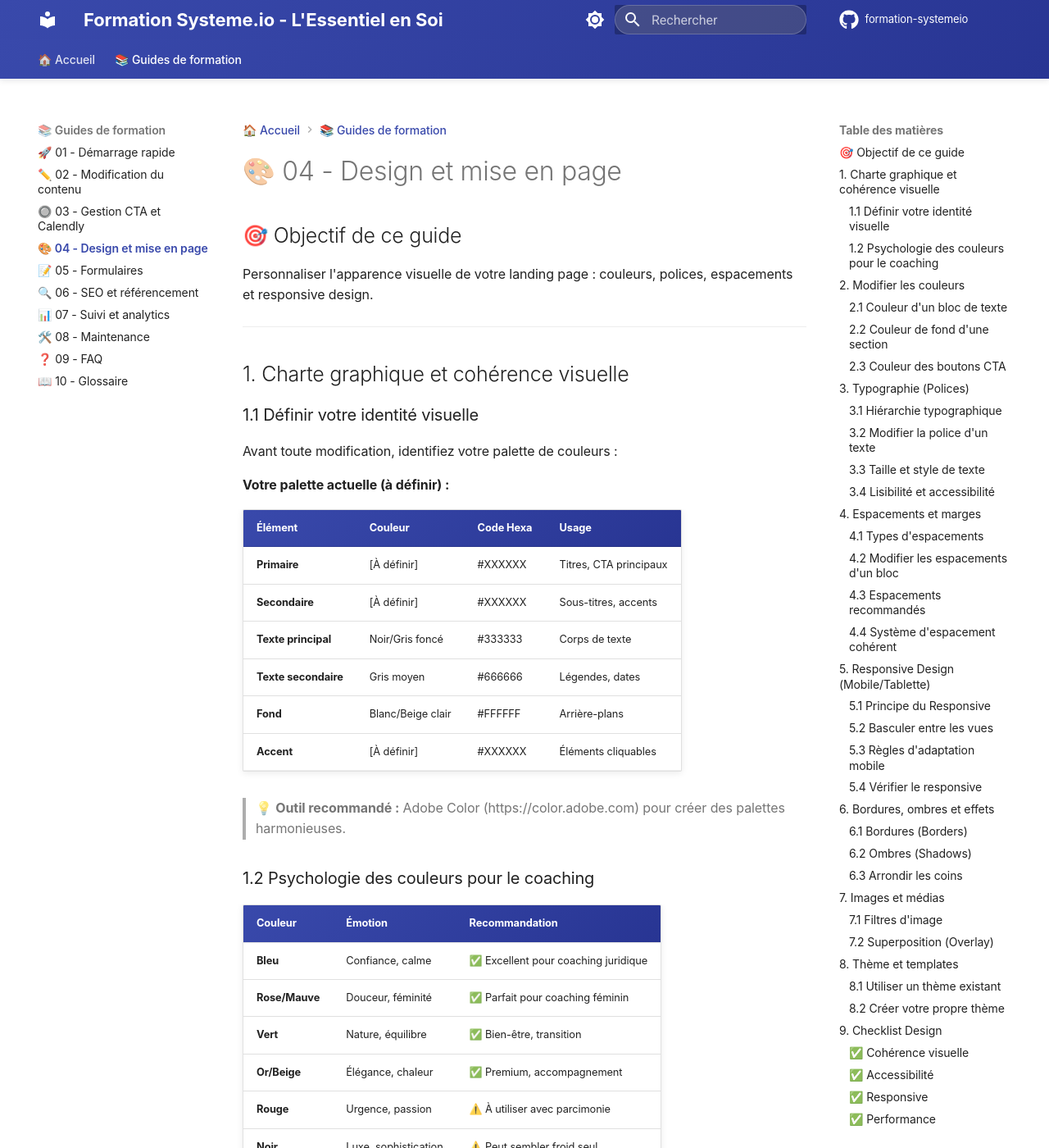
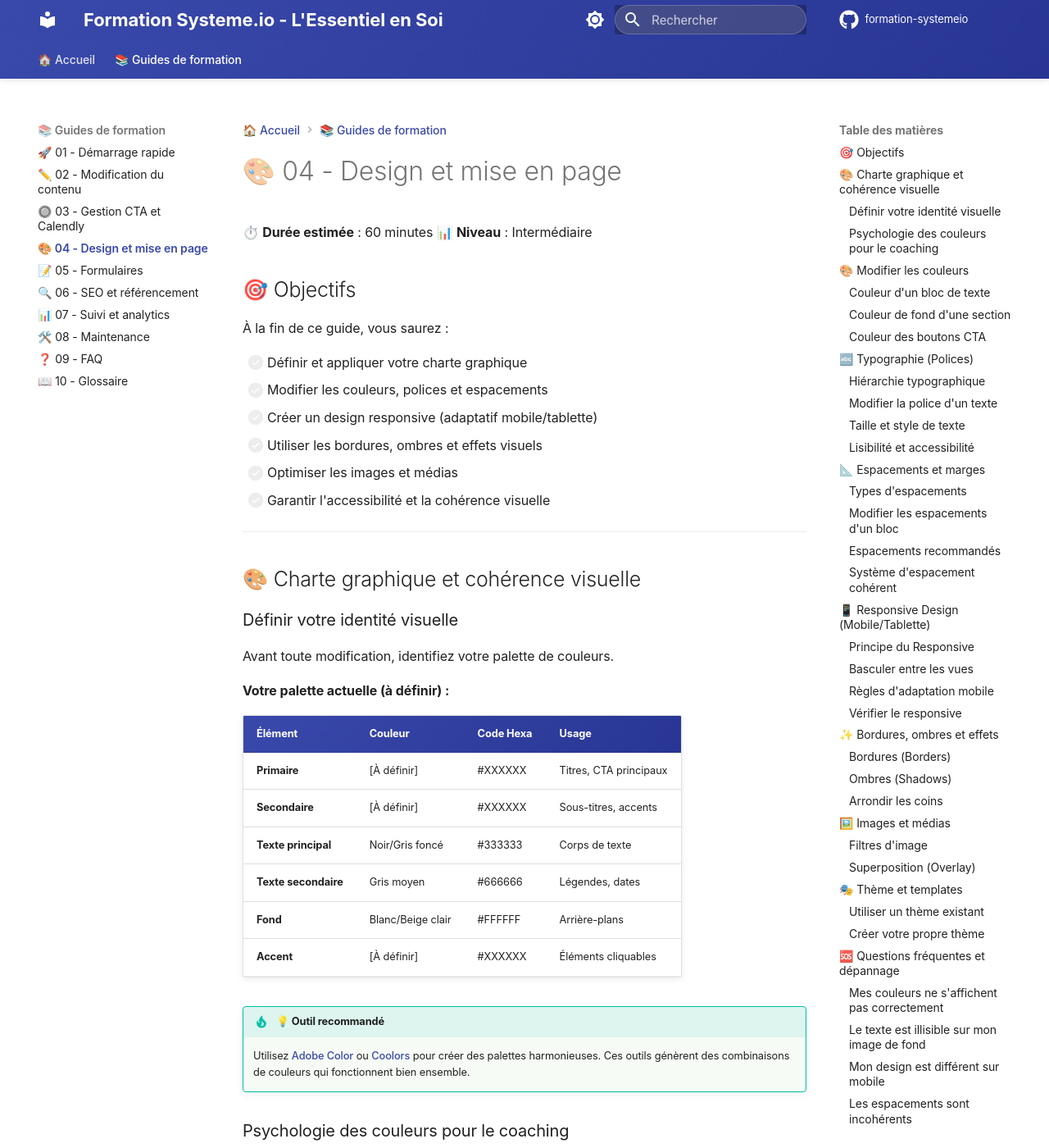
Before and after one commit to Mehdisback/formation-systemio, an MkDocs documentation site: the page built from docs/04-DESIGN-MISE-EN-PAGE.md, in a window 1280 px wide and 1400 px high. Shown: the whole window at 82% size. Built offline with MkDocs 1.6.1 and Material for MkDocs 9.7.7, drawn with Linux system fonts in a browser that asks for light colours; comment, search, counter and statistics services are not loaded; some of the changed text lies outside the part shown.

Commit message:
Adaptation du Guide 04 au style défini
Améliorations apportées :
- ✅ Titre standardisé : "🎨 04 - Design et mise en page"
- ✅ Durée estimée (60 min) et niveau (Intermédiaire)
- ✅ Objectifs en checklists non cochées (6 items)
- ✅ Sections sans numérotation, avec emojis pertinents
- ✅ Remplacement des blockquotes (>) par admonitions
- ✅ Ajout de 11 admonitions tip/warning/info/danger contextuelles
- ✅ Section FAQ enrichie avec 4 problèmes courants
- ✅ Checklist de validation enrichie (4 catégories, 26 items)
- ✅ Navigation standardisée (précédent/suivant/accueil)
- ✅ Ressources complémentaires avec catégories
- ✅ Ajout d'admonition success de félicitation
- ✅ Tous les contenus préservés (tableaux, schémas ASCII)

````diff
--- a/docs/04-DESIGN-MISE-EN-PAGE.md
+++ b/docs/04-DESIGN-MISE-EN-PAGE.md
@@ -1,44 +1,60 @@
-## 🎯 Objectif de ce guide
+# 🎨 04 - Design et mise en page
 
-Personnaliser l'apparence visuelle de votre landing page : couleurs, polices, espacements et responsive design.
+⏱️ **Durée estimée** : 60 minutes
+📊 **Niveau** : Intermédiaire
+
+## 🎯 Objectifs
+
+À la fin de ce guide, vous saurez :
+
+- [ ] Définir et appliquer votre charte graphique
+- [ ] Modifier les couleurs, polices et espacements
+- [ ] Créer un design responsive (adaptatif mobile/tablette)
+- [ ] Utiliser les bordures, ombres et effets visuels
+- [ ] Optimiser les images et médias
+- [ ] Garantir l'accessibilité et la cohérence visuelle
 
 ---
 
-## 1. Charte graphique et cohérence visuelle
+## 🎨 Charte graphique et cohérence visuelle
 
-### 1.1 Définir votre identité visuelle
+### Définir votre identité visuelle
 
-Avant toute modification, identifiez votre palette de couleurs :
+Avant toute modification, identifiez votre palette de couleurs.
 
 **Votre palette actuelle (à définir) :**
 
-|Élément|Couleur|Code Hexa|Usage|
-|---|---|---|---|
-|**Primaire**|[À définir]|#XXXXXX|Titres, CTA principaux|
-|**Secondaire**|[À définir]|#XXXXXX|Sous-titres, accents|
-|**Texte principal**|Noir/Gris foncé|#333333|Corps de texte|
-|**Texte secondaire**|Gris moyen|#666666|Légendes, dates|
-|**Fond**|Blanc/Beige clair|#FFFFFF|Arrière-plans|
-|**Accent**|[À définir]|#XXXXXX|Éléments cliquables|
+| Élément | Couleur | Code Hexa | Usage |
+|---------|---------|-----------|-------|
+| **Primaire** | [À définir] | #XXXXXX | Titres, CTA principaux |
+| **Secondaire** | [À définir] | #XXXXXX | Sous-titres, accents |
+| **Texte principal** | Noir/Gris foncé | #333333 | Corps de texte |
+| **Texte secondaire** | Gris moyen | #666666 | Légendes, dates |
+| **Fond** | Blanc/Beige clair | #FFFFFF | Arrière-plans |
+| **Accent** | [À définir] | #XXXXXX | Éléments cliquables |
 
-> 💡 **Outil recommandé :** Adobe Color (https://color.adobe.com) pour créer des palettes harmonieuses.
+!!! tip "💡 Outil recommandé"
+    Utilisez [Adobe Color](https://color.adobe.com) ou [Coolors](https://coolors.co) pour créer des palettes harmonieuses. Ces outils génèrent des combinaisons de couleurs qui fonctionnent bien ensemble.
 
-### 1.2 Psychologie des couleurs pour le coaching
+### Psychologie des couleurs pour le coaching
 
-|Couleur|Émotion|Recommandation|
-|---|---|---|
-|**Bleu**|Confiance, calme|✅ Excellent pour coaching juridique|
-|**Rose/Mauve**|Douceur, féminité|✅ Parfait pour coaching féminin|
-|**Vert**|Nature, équilibre|✅ Bien-être, transition|
-|**Or/Beige**|Élégance, chaleur|✅ Premium, accompagnement|
-|**Rouge**|Urgence, passion|⚠️ À utiliser avec parcimonie|
-|**Noir**|Luxe, sophistication|⚠️ Peut sembler froid seul|
+| Couleur | Émotion | Recommandation |
+|---------|---------|----------------|
+| **Bleu** | Confiance, calme | ✅ Excellent pour coaching professionnel |
+| **Rose/Mauve** | Douceur, féminité | ✅ Parfait pour coaching au féminin |
+| **Vert** | Nature, équilibre | ✅ Bien-être, transition de vie |
+| **Or/Beige** | Élégance, chaleur | ✅ Premium, accompagnement haut de gamme |
+| **Rouge** | Urgence, passion | ⚠️ À utiliser avec parcimonie |
+| **Noir** | Luxe, sophistication | ⚠️ Peut sembler froid seul |
+
+!!! info "ℹ️ Choix des couleurs"
+    Pour le coaching au féminin, privilégiez les teintes douces (rose, mauve, beige) qui évoquent la bienveillance et l'écoute. Évitez les couleurs trop agressives ou froides.
 
 ---
 
-## 2. Modifier les couleurs
+## 🎨 Modifier les couleurs
 
-### 2.1 Couleur d'un bloc de texte
+### Couleur d'un bloc de texte
 
 1. Cliquez sur le bloc de texte
 2. Panneau de droite > **Style** > **Couleur**
@@ -54,7 +70,7 @@ Couleur: [#] [4][A][9][0][E][2]
          ↑   ↑ Code hexadécimal
 ```
 
-### 2.2 Couleur de fond d'une section
+### Couleur de fond d'une section
 
 1. Cliquez sur la section (pas le texte, mais le bloc entier)
 2. Panneau > **Fond (Background)**
@@ -75,7 +91,10 @@ Couleur: [#] [4][A][9][0][E][2]
 └────────────────────────────┘
 ```
 
-### 2.3 Couleur des boutons CTA
+!!! tip "💡 Astuce dégradé"
+    Pour un effet subtil et élégant, utilisez deux nuances de la même couleur (exemple : #F8F8F8 vers #FFFFFF). Les dégradés prononcés peuvent sembler datés.
+
+### Couleur des boutons CTA
 
 1. Cliquez sur le bouton
 2. Panneau > **Style** > **Couleur**
@@ -87,18 +106,21 @@ Couleur: [#] [4][A][9][0][E][2]
 
 **États du bouton :**
 
-|État|Effet|Configuration|
-|---|---|---|
-|**Normal**|Au repos|Couleur primaire|
-|**Hover**|Souris dessus|10-20% plus foncé|
-|**Active**|Clic en cours|20-30% plus foncé|
-|**Focus**|Sélectionné (clavier)|Bordure visible|
+| État | Effet | Configuration |
+|------|-------|---------------|
+| **Normal** | Au repos | Couleur primaire |
+| **Hover** | Souris dessus | 10-20% plus foncé |
+| **Active** | Clic en cours | 20-30% plus foncé |
+| **Focus** | Sélectionné (clavier) | Bordure visible |
+
+!!! warning "⚠️ Accessibilité des boutons"
+    Assurez-vous que l'état "hover" est bien visible mais pas trop différent. Les utilisateurs doivent comprendre qu'ils peuvent cliquer sans être surpris par un changement trop brutal.
 
 ---
 
-## 3. Typographie (Polices)
+## 🔤 Typographie (Polices)
 
-### 3.1 Hiérarchie typographique
+### Hiérarchie typographique
 
 **Règle de base :**
 
@@ -110,7 +132,7 @@ Corps:       16px - Normal
 Légende:     14px - Normal
 ```
 
-### 3.2 Modifier la police d'un texte
+### Modifier la police d'un texte
 
 1. Sélectionnez le texte
 2. Panneau > **Police (Font Family)**
@@ -118,17 +140,18 @@ Légende:     14px - Normal
 
 **Polices recommandées pour coaching :**
 
-|Police|Style|Usage|Personnalité|
-|---|---|---|---|
-|**Montserrat**|Sans-serif|Titres|Moderne, clean|
-|**Open Sans**|Sans-serif|Textes|Lisible, neutre|
-|**Lora**|Serif|Titres élégants|Chaleureux, féminin|
-|**Raleway**|Sans-serif|Tout usage|Élégant, aéré|
-|**Playfair Display**|Serif|Titres premium|Luxe, sophistiqué|
+| Police | Style | Usage | Personnalité |
+|--------|-------|-------|--------------|
+| **Montserrat** | Sans-serif | Titres | Moderne, clean |
+| **Open Sans** | Sans-serif | Textes | Lisible, neutre |
+| **Lora** | Serif | Titres élégants | Chaleureux, féminin |
+| **Raleway** | Sans-serif | Tout usage | Élégant, aéré |
+| **Playfair Display** | Serif | Titres premium | Luxe, sophistiqué |
 
-> 💡 **Conseil :** Maximum 2 polices différentes sur la page (1 pour titres, 1 pour textes).
+!!! tip "💡 Conseil typographique"
+    Maximum 2 polices différentes sur la page : 1 pour les titres, 1 pour les textes. Plus de polices = design brouillon et amateur.
 
-### 3.3 Taille et style de texte
+### Taille et style de texte
 
 **Panneau de propriétés :**
 
@@ -150,12 +173,14 @@ Légende:     14px - Normal
 
 **Poids de police (Font Weight) :**
 
-- **300 (Light)** : Textes secondaires, légendes
-- **400 (Normal)** : Corps de texte standard
-- **600 (Semi-Bold)** : Mise en valeur dans le texte
-- **700 (Bold)** : Titres, CTA
+| Poids | Valeur | Usage |
+|-------|--------|-------|
+| **Light** | 300 | Textes secondaires, légendes |
+| **Normal** | 400 | Corps de texte standard |
+| **Semi-Bold** | 600 | Mise en valeur dans le texte |
+| **Bold** | 700 | Titres, CTA |
 
-### 3.4 Lisibilité et accessibilité
+### Lisibilité et accessibilité
 
 **Bonnes pratiques :**
 
@@ -166,11 +191,14 @@ Légende:     14px - Normal
 - ❌ Éviter texte en capitales sur plusieurs lignes
 - ❌ Éviter italique pour longs paragraphes
 
+!!! warning "⚠️ Lisibilité critique"
+    Un texte illisible fait fuir vos visiteurs. Privilégiez toujours la lisibilité au style. Testez votre page en conditions réelles (écran d'ordinateur à 1m de distance).
+
 ---
 
-## 4. Espacements et marges
+## 📐 Espacements et marges
 
-### 4.1 Types d'espacements
+### Types d'espacements
 
 ```
 ┌─────────────────────────────────────┐
@@ -186,31 +214,42 @@ Légende:     14px - Normal
 
 **Différence :**
 
-- **Margin** : Espace entre blocs
+- **Margin** : Espace entre blocs (extérieur)
 - **Padding** : Espace à l'intérieur du bloc
 
-### 4.2 Modifier les espacements d'un bloc
+### Modifier les espacements d'un bloc
 
 1. Cliquez sur le bloc
 2. Panneau > **Espacement (Spacing)**
 3. Configurez :
 
-    ```
-    ┌────────────────────────────┐│ Margin (externe)          ││ ├─ Haut:    [20] px      ││ ├─ Droite:  [0] px       ││ ├─ Bas:     [20] px      ││ └─ Gauche:  [0] px       ││                           ││ Padding (interne)         ││ ├─ Haut:    [15] px      ││ ├─ Droite:  [15] px      ││ ├─ Bas:     [15] px      ││ └─ Gauche:  [15] px      │└────────────────────────────┘
-    ```
+```
+┌────────────────────────────┐
+│ Margin (externe)          │
+│ ├─ Haut:    [20] px      │
+│ ├─ Droite:  [0] px       │
+│ ├─ Bas:     [20] px      │
+│ └─ Gauche:  [0] px       │
+│                           │
+│ Padding (interne)         │
+│ ├─ Haut:    [15] px      │
+│ ├─ Droite:  [15] px      │
+│ ├─ Bas:     [15] px      │
+│ └─ Gauche:  [15] px      │
+└────────────────────────────┘
+```
 
+### Espacements recommandés
 
-### 4.3 Espacements recommandés
+| Élément | Margin Top | Margin Bottom | Padding |
+|---------|------------|---------------|---------|
+| Titre H1 | 0px | 30px | 0px |
+| Titre H2 | 60px | 20px | 0px |
+| Paragraphe | 0px | 20px | 0px |
+| Section | 80px | 80px | 40px |
+| Bouton CTA | 30px | 30px | 15px 30px |
 
-|Élément|Margin Top|Margin Bottom|Padding|
-|---|---|---|---|
-|Titre H1|0px|30px|0px|
-|Titre H2|60px|20px|0px|
-|Paragraphe|0px|20px|0px|
-|Section|80px|80px|40px|
-|Bouton CTA|30px|30px|15px 30px|
-
-### 4.4 Système d'espacement cohérent
+### Système d'espacement cohérent
 
 Utilisez un système basé sur 8px :
 
@@ -220,16 +259,19 @@ Utilisez un système basé sur 8px :
 
 **Pourquoi ?**
 
-- ✅ Cohérence visuelle
+- ✅ Cohérence visuelle automatique
 - ✅ Proportions harmonieuses
 - ✅ Alignement pixel-perfect
 - ✅ Design professionnel
 
+!!! tip "💡 Règle du 8"
+    En utilisant toujours des multiples de 8px, votre design sera automatiquement plus cohérent et agréable à l'œil. C'est une règle utilisée par tous les grands designers.
+
 ---
 
-## 5. Responsive Design (Mobile/Tablette)
+## 📱 Responsive Design (Mobile/Tablette)
 
-### 5.1 Principe du Responsive
+### Principe du Responsive
 
 Votre page doit s'adapter à toutes les tailles d'écran :
 
@@ -240,34 +282,37 @@ Votre page doit s'adapter à toutes les tailles d'écran :
 └──────────────┘  └─────────┘  └────┘
 ```
 
-### 5.2 Basculer entre les vues
+!!! danger "🚨 Mobile prioritaire"
+    Plus de 60% de vos visiteurs sont sur mobile. Testez TOUJOURS votre page en vue mobile avant de publier. Une page cassée sur mobile = perte de clients.
+
+### Basculer entre les vues
 
 En bas de l'éditeur Systeme.io :
 
-|Icône|Vue|Largeur|Usage prioritaire|
-|---|---|---|---|
-|💻|Desktop|1920px|Ordinateurs|
-|📱|Tablet|768px|Tablettes, iPad|
-|📱|Mobile|375px|Smartphones|
+| Icône | Vue | Largeur | Usage prioritaire |
+|-------|-----|---------|-------------------|
+| 💻 | Desktop | 1920px | Ordinateurs |
+| 📱 | Tablet | 768px | Tablettes, iPad |
+| 📱 | Mobile | 375px | Smartphones |
 
-### 5.3 Règles d'adaptation mobile
+### Règles d'adaptation mobile
 
 #### Tailles de police
 
-|Élément|Desktop|Mobile|
-|---|---|---|
-|H1|48px|32px|
-|H2|36px|28px|
-|H3|28px|22px|
-|Corps|16px|16px|
+| Élément | Desktop | Mobile |
+|---------|---------|--------|
+| H1 | 48px | 32px |
+| H2 | 36px | 28px |
+| H3 | 28px | 22px |
+| Corps | 16px | 16px |
 
 #### Espacements
 
-|Élément|Desktop|Mobile|
-|---|---|---|
-|Section padding|80px|40px|
-|Margin entre blocs|60px|30px|
-|CTA height|56px|48px|
+| Élément | Desktop | Mobile |
+|---------|---------|--------|
+| Section padding | 80px | 40px |
+| Margin entre blocs | 60px | 30px |
+| CTA height | 56px | 48px |
 
 #### Disposition
 
@@ -291,7 +336,7 @@ En bas de l'éditeur Systeme.io :
 └────────────────────────┘
 ```
 
-### 5.4 Vérifier le responsive
+### Vérifier le responsive
 
 **Checklist mobile :**
 
@@ -311,11 +356,14 @@ En bas de l'éditeur Systeme.io :
 4. Testez tous les CTA
 5. Notez les problèmes
 
+!!! tip "💡 Test réel indispensable"
+    L'aperçu mobile de l'éditeur est utile, mais ne remplace jamais un test sur un vrai téléphone. Testez avec votre propre smartphone et demandez à 2-3 personnes de faire de même.
+
 ---
 
-## 6. Bordures, ombres et effets
+## ✨ Bordures, ombres et effets
 
-### 6.1 Bordures (Borders)
+### Bordures (Borders)
 
 **Configuration :**
 
@@ -342,14 +392,14 @@ En bas de l'éditeur Systeme.io :
 - Mettre en évidence une zone
 - Créer des cartes (cards)
 
-### 6.2 Ombres (Shadows)
+### Ombres (Shadows)
 
 **Pourquoi utiliser des ombres ?**
 
 - ✅ Profondeur visuelle
 - ✅ Hiérarchie des éléments
-- ✅ Effet moderne
-- ✅ Mise en avant
+- ✅ Effet moderne et professionnel
+- ✅ Mise en avant de CTA
 
 **Configuration ombre :**
 
@@ -367,14 +417,17 @@ En bas de l'éditeur Systeme.io :
 
 **Exemples d'ombres :**
 
-|Usage|Configuration|Rendu|
-|---|---|---|
-|**Subtile**|Y:2px Flou:4px|Élégant, discret|
-|**Card**|Y:4px Flou:12px|Carte, bloc|
-|**Forte**|Y:8px Flou:24px|CTA, popup|
-|**Intérieure**|Type:Interne|Effet enfoncé|
+| Usage | Configuration | Rendu |
+|-------|---------------|-------|
+| **Subtile** | Y:2px Flou:4px | Élégant, discret |
+| **Card** | Y:4px Flou:12px | Carte, bloc de contenu |
+| **Forte** | Y:8px Flou:24px | CTA, popup |
+| **Intérieure** | Type:Interne | Effet enfoncé |
 
-### 6.3 Arrondir les coins
+!!! warning "⚠️ Modération des ombres"
+    Trop d'ombres = design surchargé. Réservez les ombres prononcées aux éléments vraiment importants (CTA principaux, popups).
+
+### Arrondir les coins
 
 **Configuration :**
 
@@ -384,12 +437,14 @@ Border Radius: [8] px
 
 **Degrés d'arrondi :**
 
-- **0px** : Coins carrés (strict, formel)
-- **4-8px** : Légèrement arrondi (moderne, doux)
-- **12-16px** : Arrondi prononcé (friendly, accueillant)
-- **50%** : Cercle parfait (si carré) ou pilule
+| Valeur | Style | Personnalité |
+|--------|-------|--------------|
+| **0px** | Coins carrés | Strict, formel |
+| **4-8px** | Légèrement arrondi | Moderne, doux |
+| **12-16px** | Arrondi prononcé | Friendly, accueillant |
+| **50%** | Cercle/pilule | Dynamique, jeune |
 
-**Utilisation :**
+**Utilisation recommandée :**
 
 - Images : 8-12px
 - Boutons : 4-8px (ou 50% pour pilule)
@@ -398,9 +453,9 @@ Border Radius: [8] px
 
 ---
 
-## 7. Images et médias
+## 🖼️ Images et médias
 
-### 7.1 Filtres d'image
+### Filtres d'image
 
 Appliquer des effets visuels aux images :
 
@@ -421,13 +476,13 @@ Appliquer des effets visuels aux images :
 
 **Cas d'usage :**
 
-|Effet|Configuration|Usage|
-|---|---|---|
-|**Image en arrière-plan**|Opacité: 30%, Luminosité: 120%|Lisibilité du texte|
-|**Photo noir et blanc**|Niveaux de gris: 100%|Style intemporel|
-|**Image atténuée**|Saturation: 50%, Luminosité: 110%|Harmonie colorimétrique|
+| Effet | Configuration | Usage |
+|-------|---------------|-------|
+| **Image en arrière-plan** | Opacité: 30%, Luminosité: 120% | Lisibilité du texte par-dessus |
+| **Photo noir et blanc** | Niveaux de gris: 100% | Style intemporel, élégant |
+| **Image atténuée** | Saturation: 50%, Luminosité: 110% | Harmonie avec la charte graphique |
 
-### 7.2 Superposition (Overlay)
+### Superposition (Overlay)
 
 Ajouter une couche colorée sur une image de fond :
 
@@ -446,11 +501,14 @@ Ajouter une couche colorée sur une image de fond :
 - Image de fond + overlay noir 50% + texte blanc
 - Garantit lisibilité du texte sur toute image
 
+!!! tip "💡 Astuce overlay"
+    Pour un texte blanc sur image de fond, utilisez toujours un overlay noir à 40-60%. Cela garantit que le texte reste lisible même si l'image change.
+
 ---
 
-## 8. Thème et templates
+## 🎭 Thème et templates
 
-### 8.1 Utiliser un thème existant
+### Utiliser un thème existant
 
 Systeme.io propose des thèmes prédéfinis :
 
@@ -459,11 +517,12 @@ Systeme.io propose des thèmes prédéfinis :
 3. Survolez un thème pour prévisualiser
 4. Cliquez sur **"Appliquer"**
 
-> ⚠️ **Attention :** Appliquer un nouveau thème écrase le design actuel. Enregistrez une copie de votre page avant.
+!!! danger "🚨 Attention : Sauvegarde obligatoire"
+    Appliquer un nouveau thème écrase votre design actuel. **Enregistrez une copie de votre page avant** en dupliquant le funnel.
 
-### 8.2 Créer votre propre thème
+### Créer votre propre thème
 
-**Avantage :** Réutiliser les couleurs/polices sur d'autres pages.
+**Avantage :** Réutiliser vos couleurs/polices sur d'autres pages.
 
 **Procédure :**
 
@@ -475,76 +534,140 @@ Systeme.io propose des thèmes prédéfinis :
 
 **Votre thème contient :**
 
-- Palette de couleurs
+- Palette de couleurs complète
 - Polices (titres et corps)
 - Espacements par défaut
 - Styles de boutons
 
 ---
 
-## 9. Checklist Design
+## 🆘 Questions fréquentes et dépannage
 
-Avant de publier :
+### Mes couleurs ne s'affichent pas correctement
 
-### ✅ Cohérence visuelle
+**Causes possibles :**
 
-- [ ] Maximum 3 couleurs principales
-- [ ] Maximum 2 polices
+1. Code hexadécimal incorrect
+2. Cache du navigateur
+3. Thème qui surcharge les couleurs
+
+**Solutions :**
+
+1. Vérifiez que le code commence par # et contient 6 caractères
+2. Videz le cache (++ctrl+shift+r++)
+3. Réappliquez la couleur directement sur l'élément
+
+### Le texte est illisible sur mon image de fond
+
+**Cause :** Contraste insuffisant entre texte et image.
+
+**Solutions :**
+
+1. Ajoutez un overlay noir à 50%
+2. Augmentez la luminosité de l'image
+3. Utilisez du texte avec ombre portée
+4. Placez le texte sur une zone unie de l'image
+
+### Mon design est différent sur mobile
+
+**Cause :** Systeme.io adapte automatiquement certains éléments.
+
+**Solution :**
+
+1. Passez en vue mobile dans l'éditeur
+2. Ajustez les tailles/espacements spécifiquement pour mobile
+3. Testez sur un vrai appareil
+
+### Les espacements sont incohérents
+
+**Cause :** Valeurs arbitraires sans système.
+
+**Solution :**
+
+1. Adoptez le système des multiples de 8px
+2. Passez en revue tous vos blocs
+3. Uniformisez progressivement
+
+---
+
+## ✅ Checklist de validation
+
+Avant de publier, assurez-vous d'avoir :
+
+### Cohérence visuelle
+
+- [ ] Maximum 3 couleurs principales utilisées
+- [ ] Maximum 2 polices différentes
 - [ ] Espacements cohérents (système 8px)
 - [ ] Arrondi uniforme sur tous les boutons
 - [ ] Ombres similaires sur éléments similaires
+- [ ] Style visuel homogène sur toute la page
 
-### ✅ Accessibilité
+### Accessibilité
 
-- [ ] Contraste texte/fond ≥ 4.5:1
-- [ ] Taille de texte ≥ 16px
+- [ ] Contraste texte/fond ≥ 4.5:1 partout
+- [ ] Taille de texte ≥ 16px pour le corps
 - [ ] Boutons ≥ 44x44px (mobile)
-- [ ] Alt text sur toutes les images
+- [ ] Alt text sur toutes les images importantes
 - [ ] Navigation possible au clavier
+- [ ] Hiérarchie des titres respectée (H1 → H2 → H3)
 
-### ✅ Responsive
+### Responsive
 
 - [ ] Testé sur Desktop (1920px)
 - [ ] Testé sur Tablet (768px)
 - [ ] Testé sur Mobile (375px)
-- [ ] Aucun défilement horizontal
-- [ ] Textes lisibles sans zoom
-- [ ] Images non déformées
+- [ ] Aucun défilement horizontal sur aucune vue
+- [ ] Textes lisibles sans zoom sur mobile
+- [ ] Images non déformées sur toutes les vues
+- [ ] CTA accessibles facilement sur mobile
 
-### ✅ Performance
+### Performance
 
-- [ ] Images optimisées (< 200Ko)
+- [ ] Images optimisées (< 200Ko chacune)
 - [ ] Pas de vidéos en autoplay
-- [ ] Chargement de page < 3 sec
+- [ ] Chargement de page < 3 secondes
 - [ ] Fonts chargées efficacement
+- [ ] Pas d'animations lourdes
+
+!!! success "🎉 Félicitations !"
+    Votre page a maintenant un design professionnel, cohérent et accessible ! Un bon design augmente la crédibilité et les conversions de 40% en moyenne.
 
 ---
 
-## 10. Outils recommandés
+## 🔗 Navigation
 
-### Couleurs
-
-- **Adobe Color** : https://color.adobe.com
-- **Coolors** : https://coolors.co
-- **Contrast Checker** : https://webaim.org/resources/contrastchecker/
-
-### Polices
-
-- **Google Fonts** : https://fonts.google.com
-- **Font Pair** : https://fontpair.co
-
-### Images
-
-- **Unsplash** : https://unsplash.com (photos gratuites)
-- **Pexels** : https://www.pexels.com
-- **TinyPNG** : https://tinypng.com (optimisation)
-
-### Inspiration Design
-
-- **Dribbble** : https://dribbble.com
-- **Behance** : https://www.behance.net
-- **Awwwards** : https://www.awwwards.com
+- ⬅️ **Précédent** : [03 - Gestion des CTA et Calendly](03-GESTION-CTA-CALENDLY.md)
+- ➡️ **Suivant** : [05 - Formulaires et données](05-FORMULAIRES-DONNEES.md)
+- 🏠 **Accueil** : [Retour à l'accueil](index.md)
 
 ---
 
-**Prochaine étape : [Guide 05 - Formulaires et collecte de données](05-FORMULAIRES-DONNEES.md) 📝**
+## 📚 Ressources complémentaires
+
+### Outils couleurs
+
+- [Adobe Color](https://color.adobe.com) - Créateur de palettes
+- [Coolors](https://coolors.co) - Générateur de combinaisons
+- [Contrast Checker](https://webaim.org/resources/contrastchecker/) - Vérification accessibilité
+
+### Outils polices
+
+- [Google Fonts](https://fonts.google.com) - Polices gratuites
+- [Font Pair](https://fontpair.co) - Combinaisons de polices
+
+### Outils images
+
+- [Unsplash](https://unsplash.com) - Photos gratuites haute qualité
+- [Pexels](https://www.pexels.com) - Banque d'images libres
+- [TinyPNG](https://tinypng.com) - Optimisation d'images
+
+### Inspiration design
+
+- [Dribbble](https://dribbble.com) - Inspiration design
+- [Behance](https://www.behance.net) - Portfolios créatifs
+- [Awwwards](https://www.awwwards.com) - Meilleurs sites web
+
+---
+
+**Prêt à continuer ? Passez au [Guide 05 - Formulaires et données](05-FORMULAIRES-DONNEES.md) !** 📝
````
Also changed, not shown: other parts of docs/04-DESIGN-MISE-EN-PAGE.md (+6 -4 lines).
